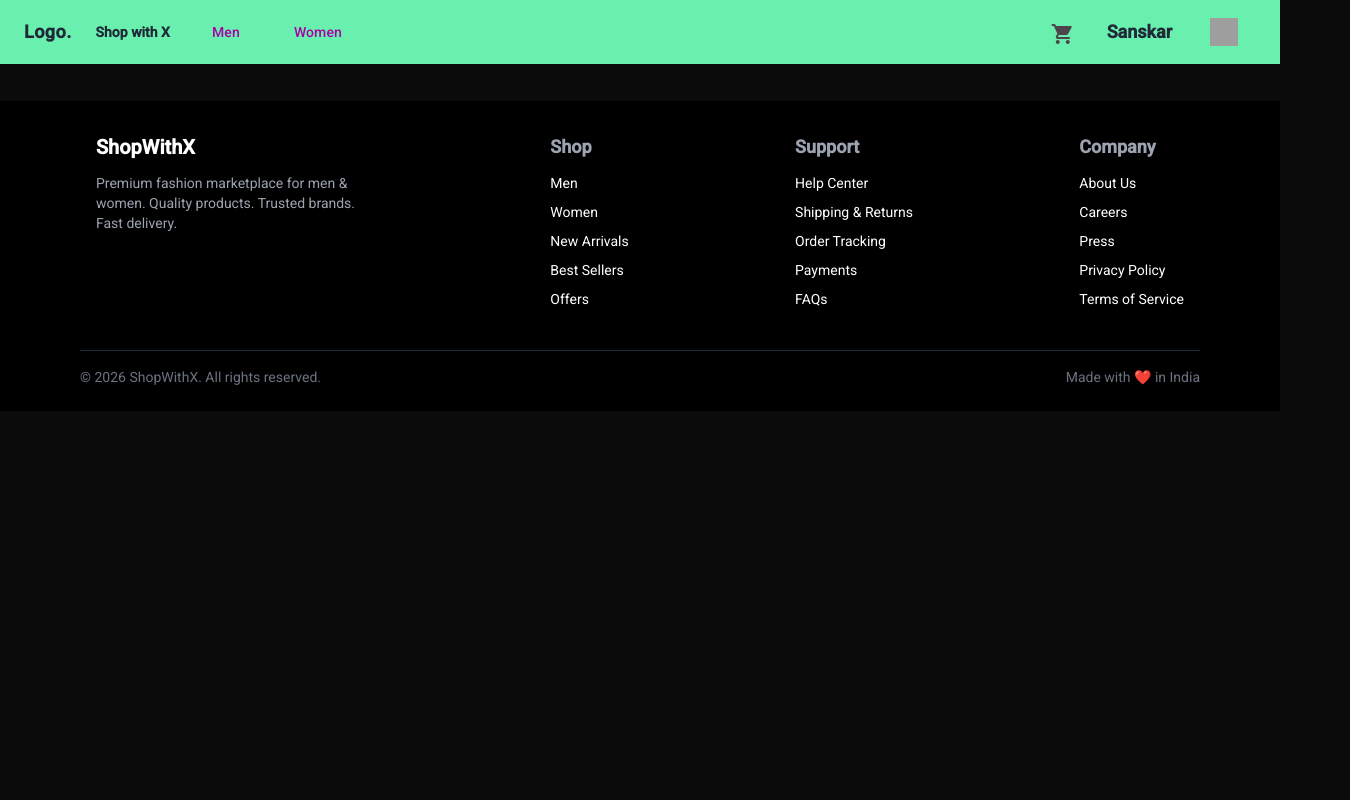
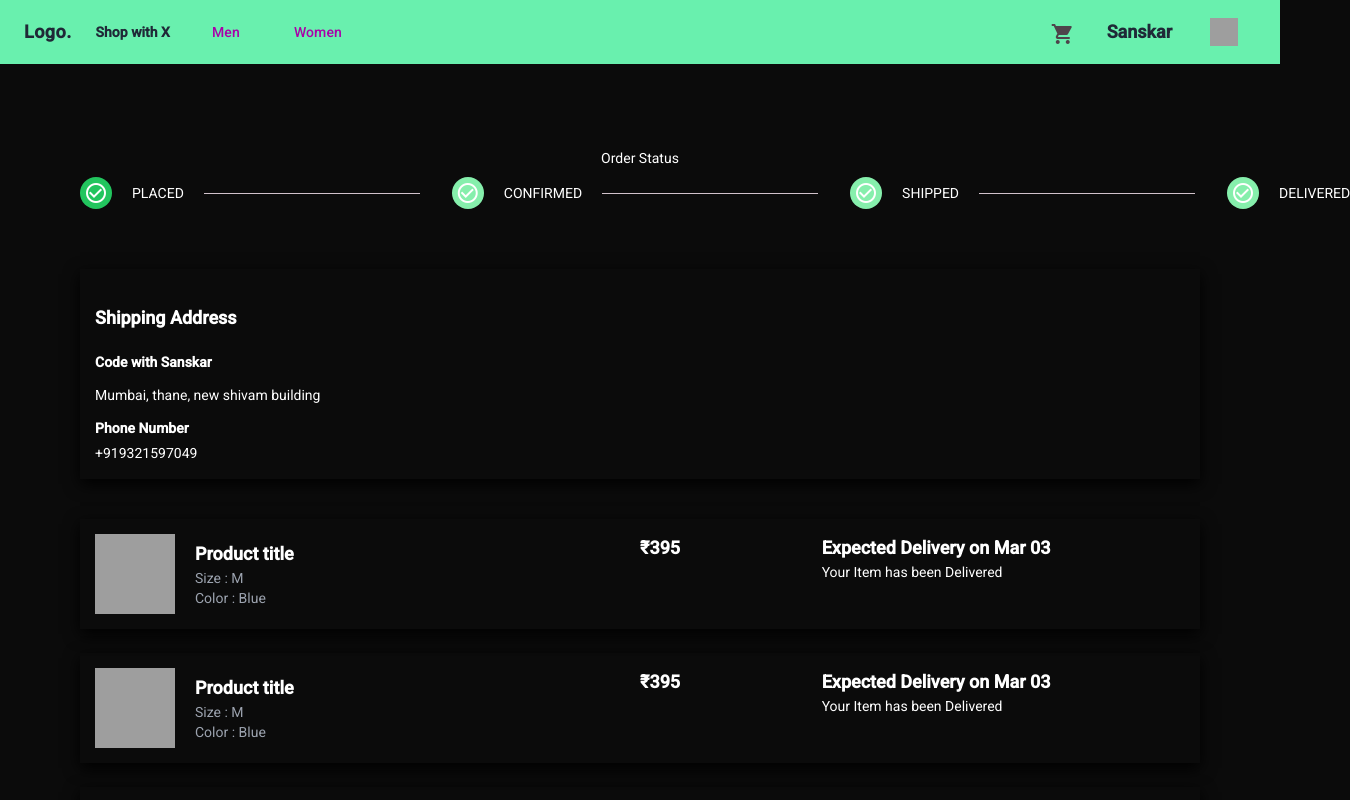
Before and after one commit to Sanskar-12/Mean-Ecommerce-Frontend, an Angular app: page /order/1 in a window 1280 px wide. Shown: the top 800 px of the page, 1350 px wide, since content can reach past the window. Built offline with nearby package versions, Linux system fonts and the light colour scheme; grey boxes are pictures that could not be loaded.

Commit message:
Created Order Details page and order tracker component

```diff
--- a/src/app/Module/feature/component/order-details/order-details.html
+++ b/src/app/Module/feature/component/order-details/order-details.html
@@ -1 +1,19 @@
-<p>order-details works!</p>
+<div class="py-20 text-white px-5 lg:px-20">
+  <div class="py-5">
+    <h2 class="text-center py-2">Order Status</h2>
+    <app-order-tracker activeStep="PLACED" [steps]="steps" />
+  </div>
+  <div class="space-y-10 pt-10">
+    <div class="box px-10">
+      <h1 class="text-lg font-semibold py-5">Shipping Address</h1>
+      <app-address-card />
+    </div>
+    <div class="space-y-6 mt-20">
+      @for (item of orders; track $index) {
+        <div>
+          <app-order-card />
+        </div>
+      }
+    </div>
+  </div>
+</div>
--- a/src/app/Module/feature/component/order-details/order-details.ts
+++ b/src/app/Module/feature/component/order-details/order-details.ts
@@ -1,11 +1,36 @@
 import { Component } from '@angular/core';
+import { AddressCard } from '../../../shared/component/address-card/address-card';
+import { OrderCard } from '../order/order-card/order-card';
+import { OrderTracker } from '../../../shared/component/order-tracker/order-tracker';
 
 @Component({
   selector: 'app-order-details',
-  imports: [],
+  imports: [AddressCard, OrderCard, OrderTracker],
   templateUrl: './order-details.html',
   styleUrl: './order-details.scss',
 })
 export class OrderDetails {
-
+  orders = [1, 1, 1];
+  steps = [
+    {
+      id: 0,
+      title: 'PLACED',
+      isCompleted: true,
+    },
+    {
+      id: 1,
+      title: 'CONFIRMED',
+      isCompleted: true,
+    },
+    {
+      id: 2,
+      title: 'SHIPPED',
+      isCompleted: false,
+    },
+    {
+      id: 3,
+      title: 'DELIVERED',
+      isCompleted: false,
+    },
+  ];
 }
--- a/src/app/Module/feature/component/order/order.html
+++ b/src/app/Module/feature/component/order/order.html
@@ -20,7 +20,7 @@
       @for (item of orders; track $index) {
         <div class="space-y-5">
           @for (orderItem of item; track $index) {
-            <div>
+            <div class="cursor-pointer" (click)="navigateToOrderDetails(4)">
               <app-order-card />
             </div>
           }
--- a/src/app/Module/feature/component/order/order.ts
+++ b/src/app/Module/feature/component/order/order.ts
@@ -1,10 +1,11 @@
 import { Component } from '@angular/core';
 import { MatCheckbox } from '@angular/material/checkbox';
 import { OrderCard } from './order-card/order-card';
+import { Router, RouterModule } from '@angular/router';
 
 @Component({
   selector: 'app-order',
-  imports: [MatCheckbox, OrderCard],
+  imports: [MatCheckbox, OrderCard, RouterModule],
   templateUrl: './order.html',
   styleUrl: './order.scss',
 })
@@ -19,4 +20,10 @@ export class Order {
     [1, 1],
     [1, 1],
   ];
+
+  constructor(private router: Router) {}
+
+  navigateToOrderDetails(id: number) {
+    this.router.navigate([`/order/${id}`]);
+  }
 }
--- /dev/null
+++ b/src/app/Module/shared/component/order-tracker/order-tracker.html
@@ -0,0 +1,29 @@
+<div class="flex justify-between space-x-8 w-full">
+  @for (step of steps; track $index; let last = $last) {
+    <div class="flex justify-between items-center space-x-5">
+      <div
+        [ngClass]="{
+          'bg-green-500': activeStep == step.title && $index <= step.id,
+          'bg-green-300': activeStep != step.title && activeStep !== 'CONFIRMED',
+        }"
+        class="h-8 w-8 rounded-full flex justify-center items-center"
+      >
+        <mat-icon>check_circle_outline</mat-icon>
+      </div>
+      <span>
+        {{ step.title }}
+      </span>
+      @if (!last) {
+        <div class="lg:w-[27vh]">
+          <mat-divider
+            [ngClass]="{
+              'text-green-500': activeStep == step.title,
+              'text-gray-500': activeStep != step.title,
+            }"
+          >
+          </mat-divider>
+        </div>
+      }
+    </div>
+  }
+</div>
--- /dev/null
+++ b/src/app/Module/shared/component/order-tracker/order-tracker.ts
@@ -0,0 +1,15 @@
+import { CommonModule } from '@angular/common';
+import { Component, Input } from '@angular/core';
+import { MatIcon } from '@angular/material/icon';
+import { MatDivider } from '@angular/material/divider';
+
+@Component({
+  selector: 'app-order-tracker',
+  imports: [CommonModule, MatIcon, MatDivider],
+  templateUrl: './order-tracker.html',
+  styleUrl: './order-tracker.scss',
+})
+export class OrderTracker {
+  @Input() activeStep: any;
+  @Input() steps: any;
+}
```
Also changed, not shown: src/app/Module/shared/shared-module.ts (+12 -1 lines), src/app/Module/shared/component/order-tracker/order-tracker.scss (added), 1 other file (tests, documents, lock files or other folders).
